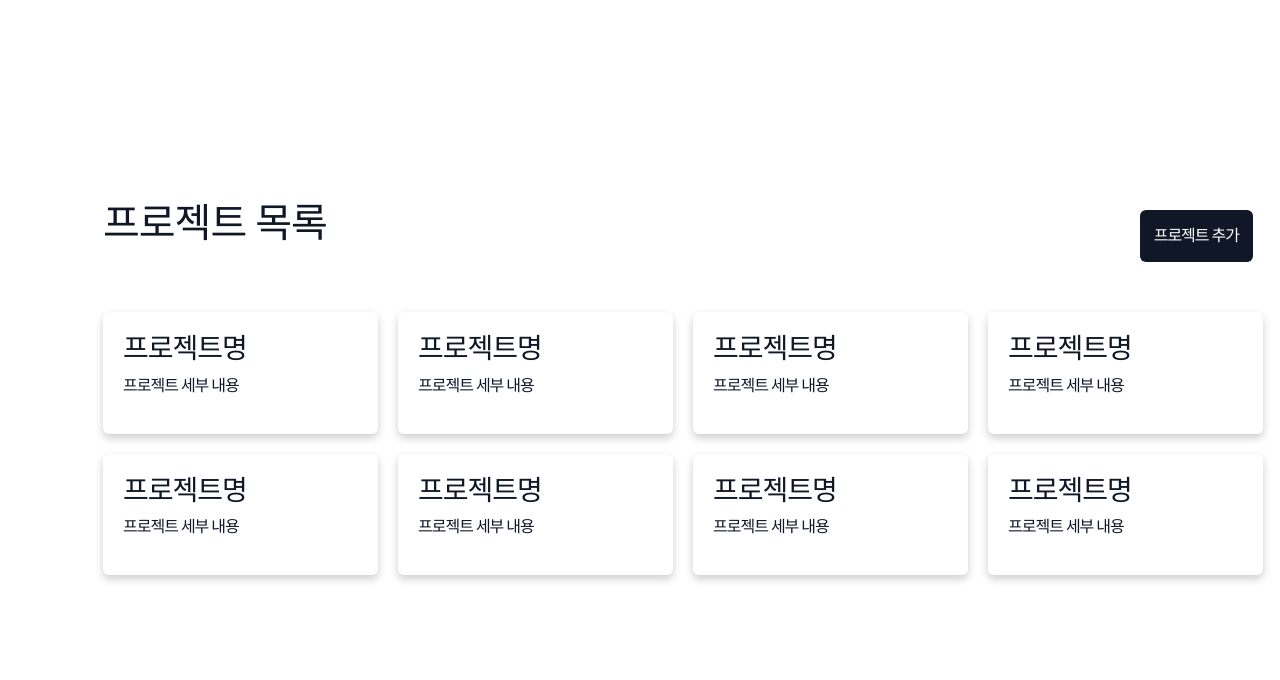
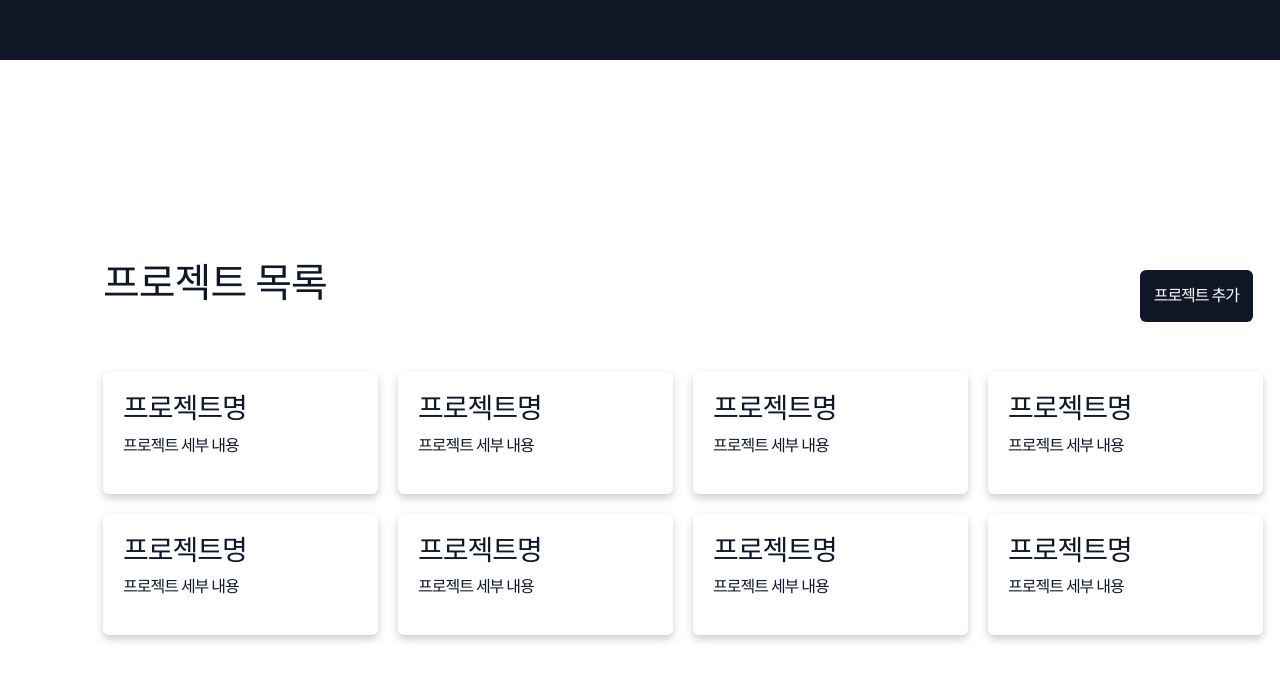
Before and after one commit to sangwooeom/requirement-analytics-system-fe, a React (Vite) app: page /project/list in a window 1280 px wide. Shown: the top 680 px of the page. Built offline with nearby package versions, Linux system fonts and the light colour scheme; a web font is replaced by a local one.

Commit message:
변경사항 반영

```diff
--- a/src/App.tsx
+++ b/src/App.tsx
@@ -1,11 +1,14 @@
 
 import 'bootstrap/dist/css/bootstrap.min.css';
-import { RouterProvider } from 'react-router-dom';
-import router from './routes';
+import Navigation from './components/Navigation';
+import { Outlet } from 'react-router-dom';
 
 function App() {
   return (
-    <RouterProvider router={router} />
+    <>
+      <Navigation />
+      <Outlet />
+    </>
   )
 }
 
--- /dev/null
+++ b/src/components/Navigation.module.scss
@@ -0,0 +1,5 @@
+.container {
+    height: 60px;
+    background-color: #101828;
+    color: #FFFFFF;
+}
--- a/src/components/Navigation.tsx
+++ b/src/components/Navigation.tsx
@@ -1,9 +1,10 @@
+import cn from 'classnames';
+import styles from './Navigation.module.scss';
+
 export default function Navigation() {
     return (
-        <div>
-            <li>
-                <ul></ul>
-            </li>
+        <div className={cn(styles.container)}>
+
         </div>
     )
 }
--- a/src/main.tsx
+++ b/src/main.tsx
@@ -1,10 +1,11 @@
 import React from 'react'
 import ReactDOM from 'react-dom/client'
-import App from './App.tsx'
 import './index.css';
+import { RouterProvider } from 'react-router-dom';
+import router from './routes';
 
 ReactDOM.createRoot(document.getElementById('root')!).render(
   <React.StrictMode>
-    <App />
+    <RouterProvider router={router} />
   </React.StrictMode>,
 )
--- a/src/routes/index.tsx
+++ b/src/routes/index.tsx
@@ -1,8 +1,12 @@
 import { createBrowserRouter } from "react-router-dom";
 import Login from "../pages/auth/Login";
 import ProjectList from "../pages/project/List";
+import App from "../App";
 
 const router = createBrowserRouter([
+    {
+        element: <App />,
+        children: [
             {
                 path: "/",
                 element: <Login />
@@ -10,6 +14,8 @@ const router = createBrowserRouter([
             {
                 path: "/project/list",
                 element: <ProjectList />
+            },
+        ]
     }
 ])
 
```
Lines whose indentation alone changed are shown as unchanged.
